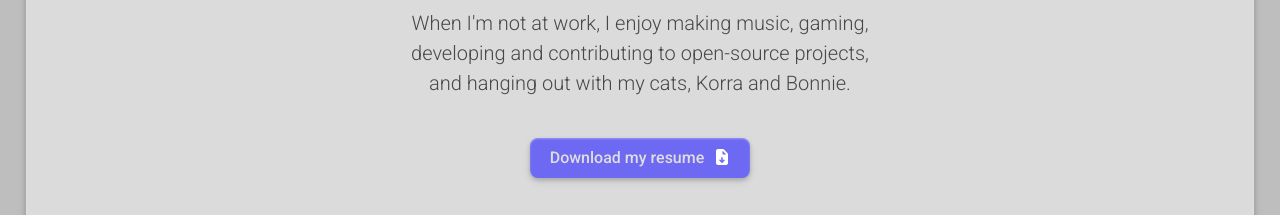
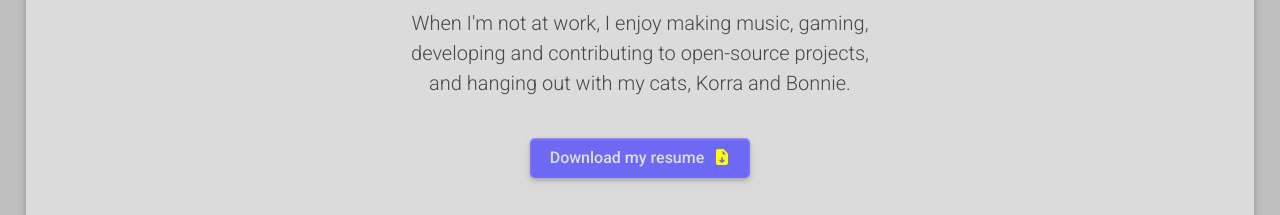
Before and after one commit to glass-ships/homepage, a React (Vite) app: page / in a window 1280 px wide. Shown: the part 1240-1455 px from the top of the page. Built offline with nearby package versions, Linux system fonts and the light colour scheme.

Commit message:
modify buttons

```diff
--- a/package.json
+++ b/package.json
@@ -25,13 +25,13 @@
   },
   "devDependencies": {
     "@types/lodash": "^4.17.20",
-    "@types/node": "^24.8.1",
+    "@types/node": "^24.10.0",
     "@types/react": "^19.2.2",
     "@types/react-dom": "^19.2.2",
-    "@vitejs/plugin-react": "^5.0.4",
+    "@vitejs/plugin-react": "^5.1.0",
     "@biomejs/biome": "*",
     "typescript": "~5.9.3",
-    "vite": "^7.1.10",
+    "vite": "^7.1.12",
     "vite-plugin-svgr": "^4.5.0"
   }
 }
--- a/src/components/ui/AppBackToTopButton.tsx
+++ b/src/components/ui/AppBackToTopButton.tsx
@@ -52,13 +52,11 @@ const AppBackToTopButton: React.FC<AppBackToTopButtonProps> = ({
     <div className="to-top" style={{ display: show ? "flex" : "none" }} role="note" aria-label={ariaLabel}>
       <Tooltip content={ariaLabel} anchorSelect="#back-to-top-button" place="left" />
       <AppButton
+        id="back-to-top-button"
         design="circle"
-        id="back-to-top-button"
-        color="secondary"
+        color="primary"
         text={label ? label : undefined}
         icon="angles-up"
-        iconPosition="left"
-        iconColor="white"
         onClick={scrollTop}
       />
     </div>
--- a/src/components/ui/AppButton.module.scss
+++ b/src/components/ui/AppButton.module.scss
@@ -10,14 +10,8 @@
   max-width: 100%;
   gap: 10px;
   border: none;
-  // box-shadow: 0 0 0px transparent;
   box-shadow: v.$shadow-m;
-  transition:
-    color v.$fast,
-    background v.$fast,
-    opacity v.$fast,
-    box-shadow v.$fast,
-    filter v.$fast;
+  transition: all v.$fast;
   cursor: pointer;
 
   &.text {
@@ -26,6 +20,7 @@
     color: light-dark(v.$off-white, v.$off-black);
   }
 
+  /** Color variants */
   &.primary {
     background: v.$primary-light;
   }
@@ -37,13 +32,13 @@
     color: v.$off-black;
   }
   &.none {
-    background-color: transparent;
+    background-color: v.$bg-light;
     color: v.$text;
   }
 
   &:hover,
   &:active {
-    filter: brightness(85%) contrast(110%);
+    filter: brightness(85%) contrast(110%) hue-rotate(-5deg);
     box-shadow: v.$shadow-l;
     &.none {
       background-color: v.$bg;
@@ -53,11 +48,12 @@
     box-shadow: 0 0 0 2px v.$grey;
   }
 
+  /** Design variants */
   &.normal {
     min-width: min(200px, calc(100% - 40px));
     min-height: 40px;
     padding: 5px 20px;
-    border-radius: 8px;
+    border-radius: v.$rounded;
   }
 
   &.circle {
@@ -75,7 +71,7 @@
 
   &.small {
     padding: 0.25rem 0.5rem;
-    border-radius: 8px;
+    border-radius: v.$rounded;
     width: fit-content;
   }
 }
--- a/src/components/ui/AppButton.tsx
+++ b/src/components/ui/AppButton.tsx
@@ -38,11 +38,10 @@ export default function AppButton({
   onClick = undefined,
   onKeyDown = undefined,
 }: AppButtonProps) {
-  const defaultIconColor = color === "none" ? "#facc15" : color === "tertiary" ? "black" : "white";
   const buttonClass = `${styles.button} ${styles[color]} ${styles[design]} ${text ? styles.text : ""}`;
   const iconArgs: AppIconProps = {
     icon,
-    color: iconColor || defaultIconColor,
+    color: iconColor,
     size: text ? "tiny" : "small",
   };
 
```
